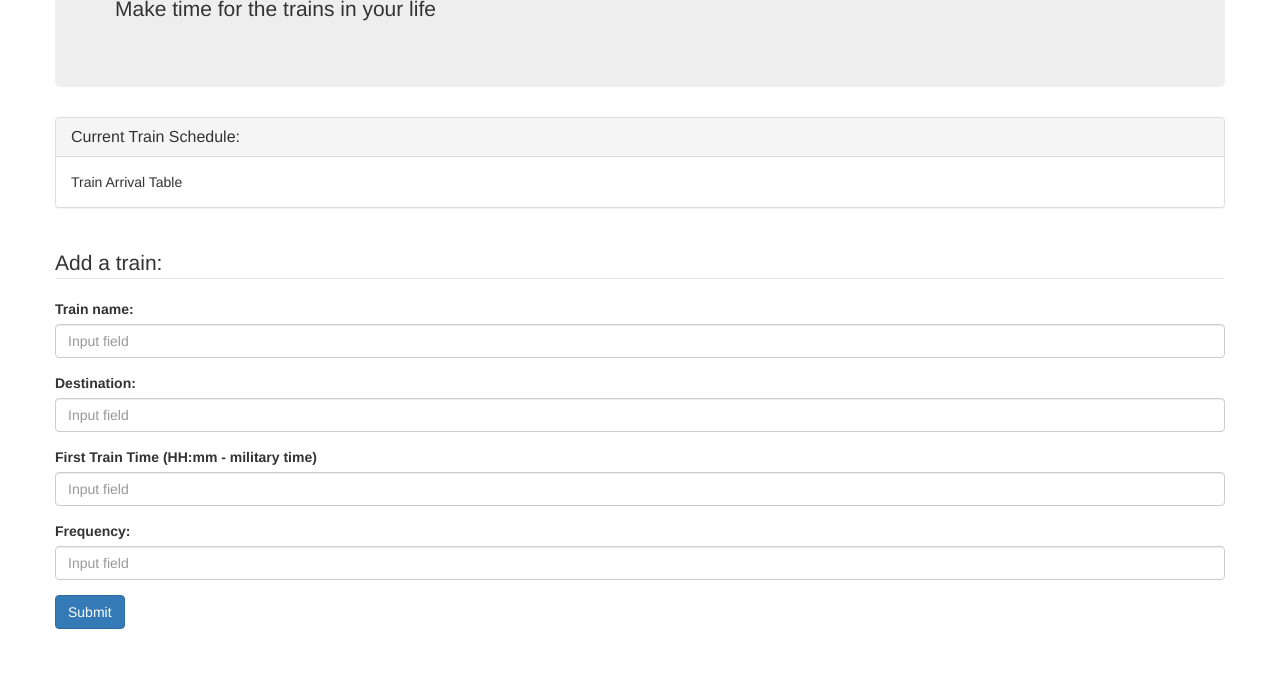
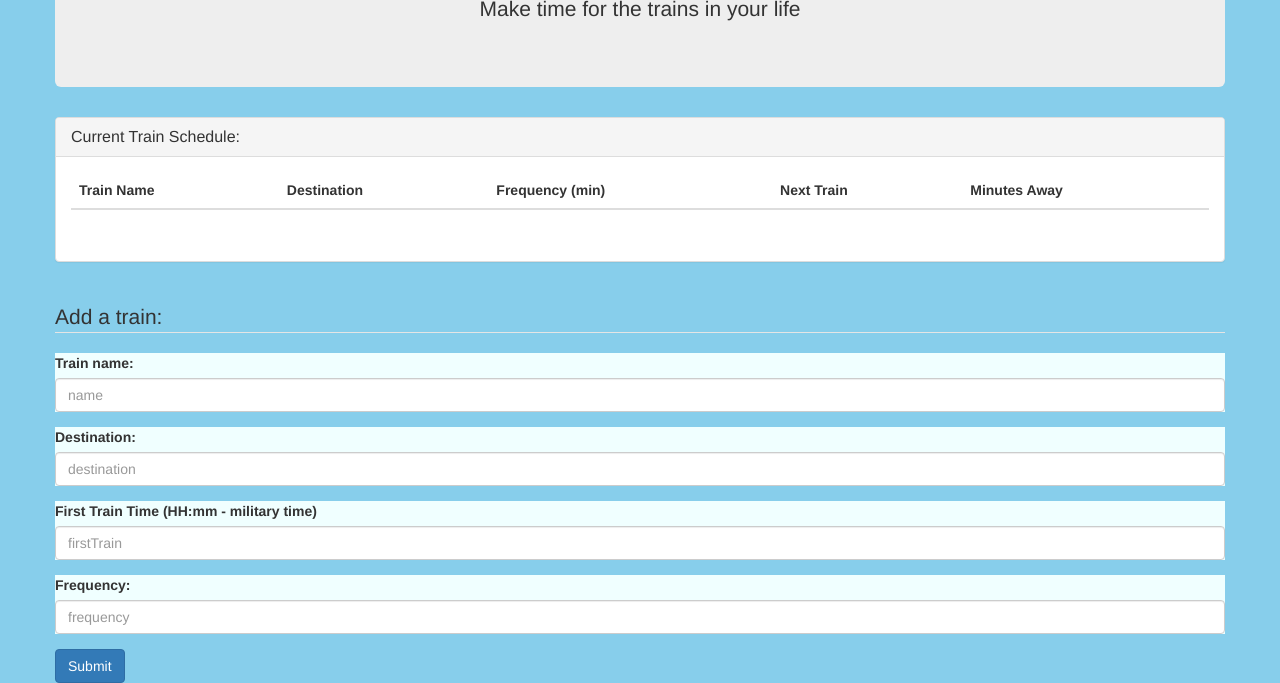
Before and after one commit to colinbinion/TrainHomework, a plain HTML site: page index.html in a window 1280 px wide. Shown: the part 153-836 px from the top of the page. Before the commit the page ends 800 px from the top, so only its background shows below. Drawn offline with nearby package versions, Linux system fonts and the light colour scheme.

Commit message:
making a mess of things

```diff
--- a/assets/css/myStyle.css
+++ b/assets/css/myStyle.css
@@ -0,0 +1,3 @@
+body {background-color: SkyBlue;}
+
+.form-group {background-color: Azure;}
--- a/assets/schedule.js
+++ b/assets/schedule.js
@@ -17,14 +17,7 @@ var config = {
 var database = firebase.database();
 
 var ref = database.ref('trains');
-
-var train = {
-	name: Thomas,
-	destination: Sodor,
-	firstTrain: 07:30,
-	frequency: 30
-}
-
+var trains = [];
 
 // Functions
 
@@ -34,5 +27,26 @@ function submitTrain(form) {
 
 // Processes
 
+// Take the form field inputs and turn them into an object to be stored in firebase
+
+$('form').submit(function(e){
+	e.preventDefault();
+	var $inputs = $('#newTrain :input:not(:button)');
+	console.log($inputs);
+  	// var train = {
+  	// 	var name = $inputs[0].value,
+  	// 	"destination" = $inputs[1].value,
+  	// 	"firstTrain" = $inputs[2].value,
+  	// 	"frequency" = $inputs[3].value
+  	// };
+  	// console.log(train);
+    // $inputs.each(function() {
+    // var name = $(this)[0].id;
+  //  	values[id] = $(this).val();
+  //    $(this).val('');
+  //  });
+  // console.log(values);
 
 })
+
+})
--- a/index.html
+++ b/index.html
@@ -7,6 +7,7 @@
 	<script src="https://ajax.googleapis.com/ajax/libs/jquery/2.2.4/jquery.min.js"></script>
 	<!-- Latest compiled and minified CSS -->
 	<link rel="stylesheet" href="https://maxcdn.bootstrapcdn.com/bootstrap/3.3.6/css/bootstrap.min.css" integrity="sha384-1q8mTJOASx8j1Au+a5WDVnPi2lkFfwwEAa8hDDdjZlpLegxhjVME1fgjWPGmkzs7" crossorigin="anonymous">
+	<link rel="stylesheet" href="assets/css/myStyle.css">
 	<!-- Latest compiled and minified JS -->
 	<script src="https://maxcdn.bootstrapcdn.com/bootstrap/3.3.6/js/bootstrap.min.js" integrity="sha384-0mSbJDEHialfmuBBQP6A4Qrprq5OVfW37PRR3j5ELqxss1yVqOtnepnHVP9aJ7xS" crossorigin="anonymous"></script>
 	<script src="assets/schedule.js"></script>
@@ -18,8 +19,8 @@
 <div class="container">
 	<div class="row">
 	<div class="jumbotron">
-		<h1>Train Schedule</h1>
-		<p>Make time for the trains in your life</p>
+		<h1 class="text-center">Train Schedule</h1>
+		<p class="text-center">Make time for the trains in your life</p>
 	</div>
 	</div>
 	<div class="row">
@@ -28,33 +29,52 @@
 				<h3 class="panel-title">Current Train Schedule:</h3>
 			</div>
 			<div class="panel-body">
-				Train Arrival Table
+				<table class="table table-hover">
+					<thead>
+						<tr>
+							<th><b>Train Name</b></th>
+							<th><b>Destination</b></th>
+							<th><b>Frequency (min)</b></th>
+							<th><b>Next Train</b></th>
+							<th><b>Minutes Away</b></th>
+						</tr>
+					</thead>
+					<tbody>
+						<tr>
+							<td></td>
+							<td></td>
+							<td></td>
+							<td></td>
+							<td></td>
+						</tr>
+					</tbody>
+				</table>
 			</div>
 		</div>
 	</div>
 	<br>
 	<div class="row">
-	<form action=" ? " method="POST" role="form">
+	<form action=" ? " method="POST" role="form" id="newTrain">
 		<legend>Add a train:</legend>
 
 		<div class="form-group">
 			<label for="">Train name:</label>
-			<input type="text" class="form-control" id="" placeholder="Input field">
+			<input type="text" class="form-control" id="name" placeholder="name">
 		</div>
 
 		<div class="form-group">
 			<label for="">Destination:</label>
-			<input type="text" class="form-control" id="" placeholder="Input field">
+			<input type="text" class="form-control" id="destination" placeholder="destination">
 		</div>
 
 		<div class="form-group">
 			<label for="">First Train Time (HH:mm - military time)</label>
-			<input type="text" class="form-control" id="" placeholder="Input field">
+			<input type="text" class="form-control" id="firstTrain" placeholder="firstTrain">
 		</div>
 
 		<div class="form-group">
 			<label for="">Frequency:</label>
-			<input type="text" class="form-control" id="" placeholder="Input field">
+			<input type="text" class="form-control" id="frequency" placeholder="frequency">
 		</div>
 
 		<button type="submit" class="btn btn-primary">Submit</button>
```
